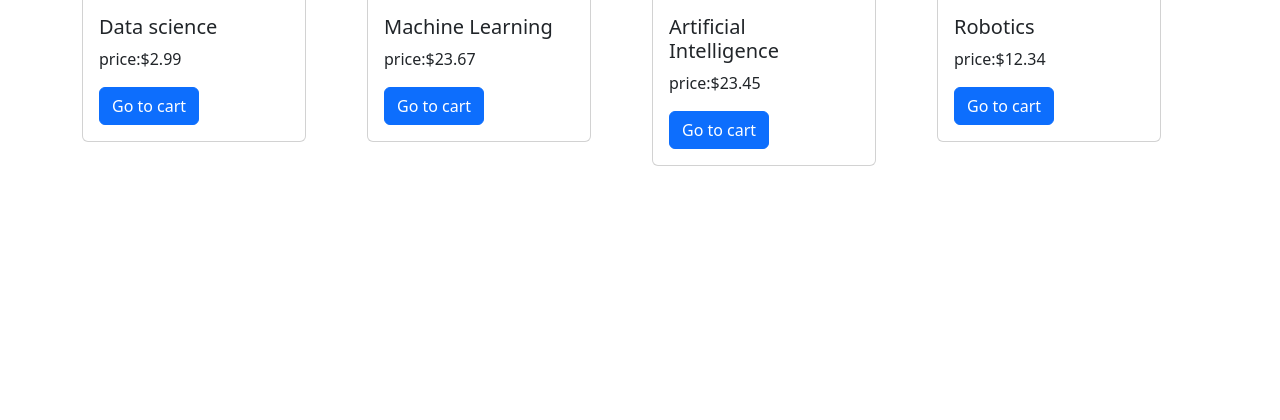
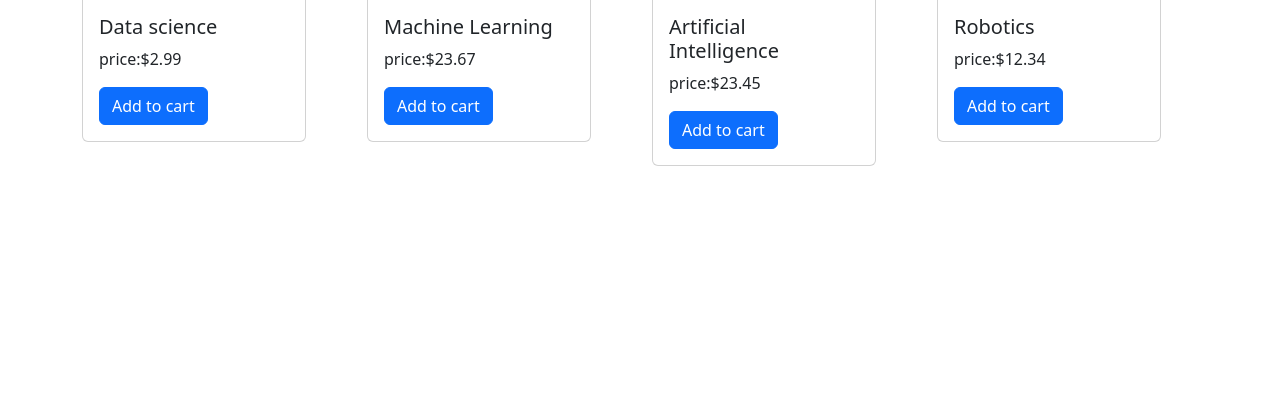
Before and after one commit to Divya-256/Ecommerce_website, a Django app: page /store/ in a window 1280 px wide. Shown: the part 364-784 px from the top of the page. Run offline with Django 3.2, Linux system fonts and the light colour scheme; data comes from the database, SQL or seed files in the repository; both versions use the stored data as it was after the commit.

Commit message:
modified url

```diff
--- a/ebook/store/templates/store/index.html
+++ b/ebook/store/templates/store/index.html
@@ -11,7 +11,10 @@
             <div class="card-body">
               <h5 class="card-title">{{E.title}}</h5>
               <p>price:${{E.price}}</p>
-              <a href="#" class="btn btn-primary">Go to cart</a>
+              <form class="form" action="" method="post">
+                <button class="btn btn-primary" type="submit" name="book_id" value="{{E.id}}">Add to cart</button>
+              </form>
+
             </div>
           </div>
     </div>
--- a/ebook/store/urls.py
+++ b/ebook/store/urls.py
@@ -4,5 +4,6 @@ from django.urls import path
 from . import views
 urlpatterns=[
    path('',views.store_view),
-   path('cart/',views.cart_view)
+   path('cart/',views.cart_view),
+   path('cart_add_item/',views.add_item)
 ]
--- a/ebook/store/views.py
+++ b/ebook/store/views.py
@@ -1,5 +1,6 @@
 from django.shortcuts import render
 from .models import Ebook
+from django.views.decorators.csrf import csrf_exempt
 # Create your views here.
 
 def store_view(request):
@@ -8,3 +9,10 @@ def store_view(request):
 
 def cart_view(request):
     return render(request,'store\cart.html')
+
+
+@csrf_exempt
+def add_item(request):
+    book_id=request.POST['book_id']
+    title=Ebook.objects.get(pk=book_id).title
+    price=Ebook.objects.get(pk=book_id).price
```
Also changed, not shown: ebook/db.sqlite3, ebook/store/migrations/0001_initial.py (deleted), ebook/store/migrations/0002_rename_cvr_urls_ebook_cover_urls.py (deleted), ebook/store/migrations/0003_cart_items.py (deleted), ebook/store/migrations/__init__.py (deleted).
